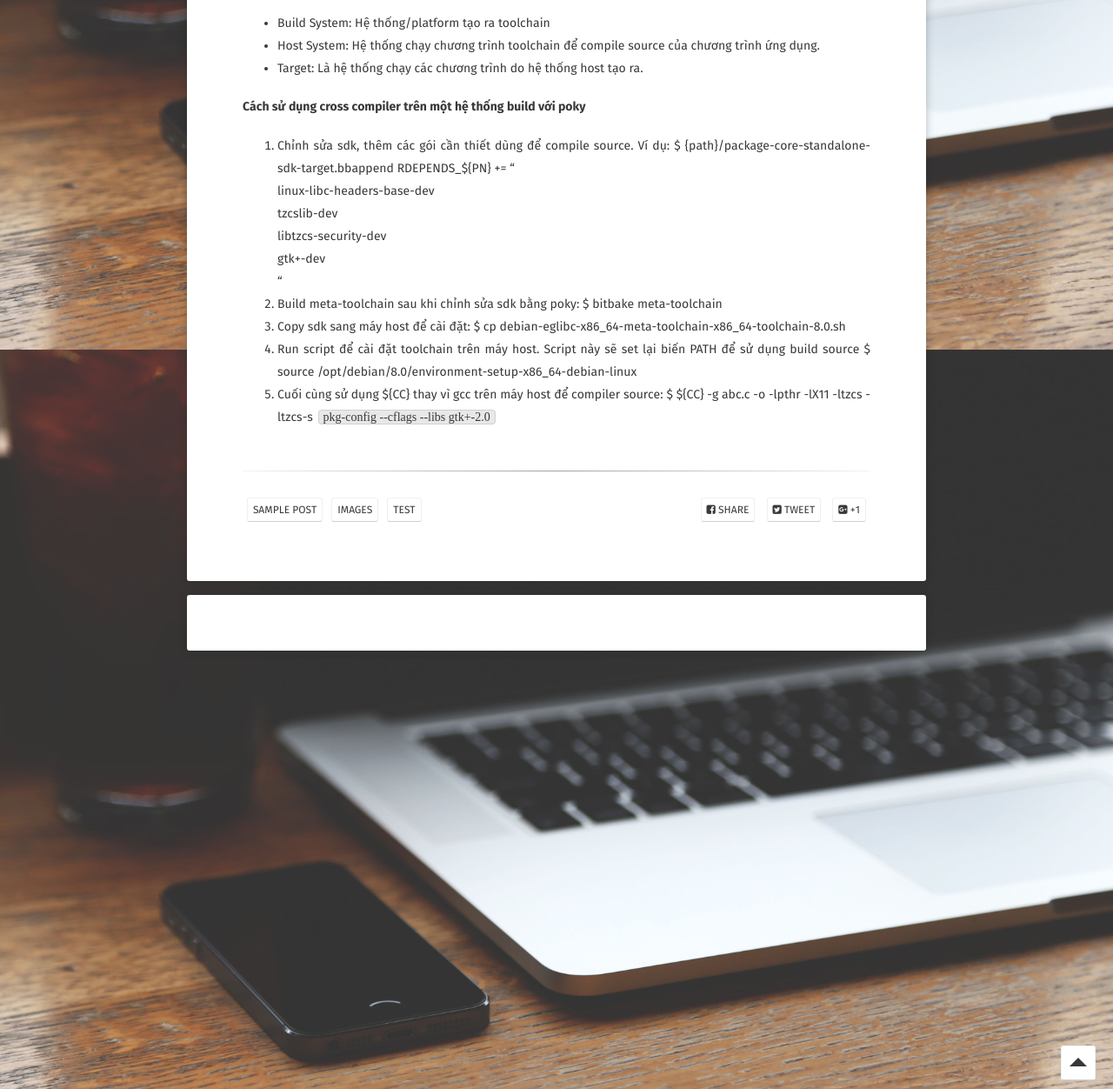
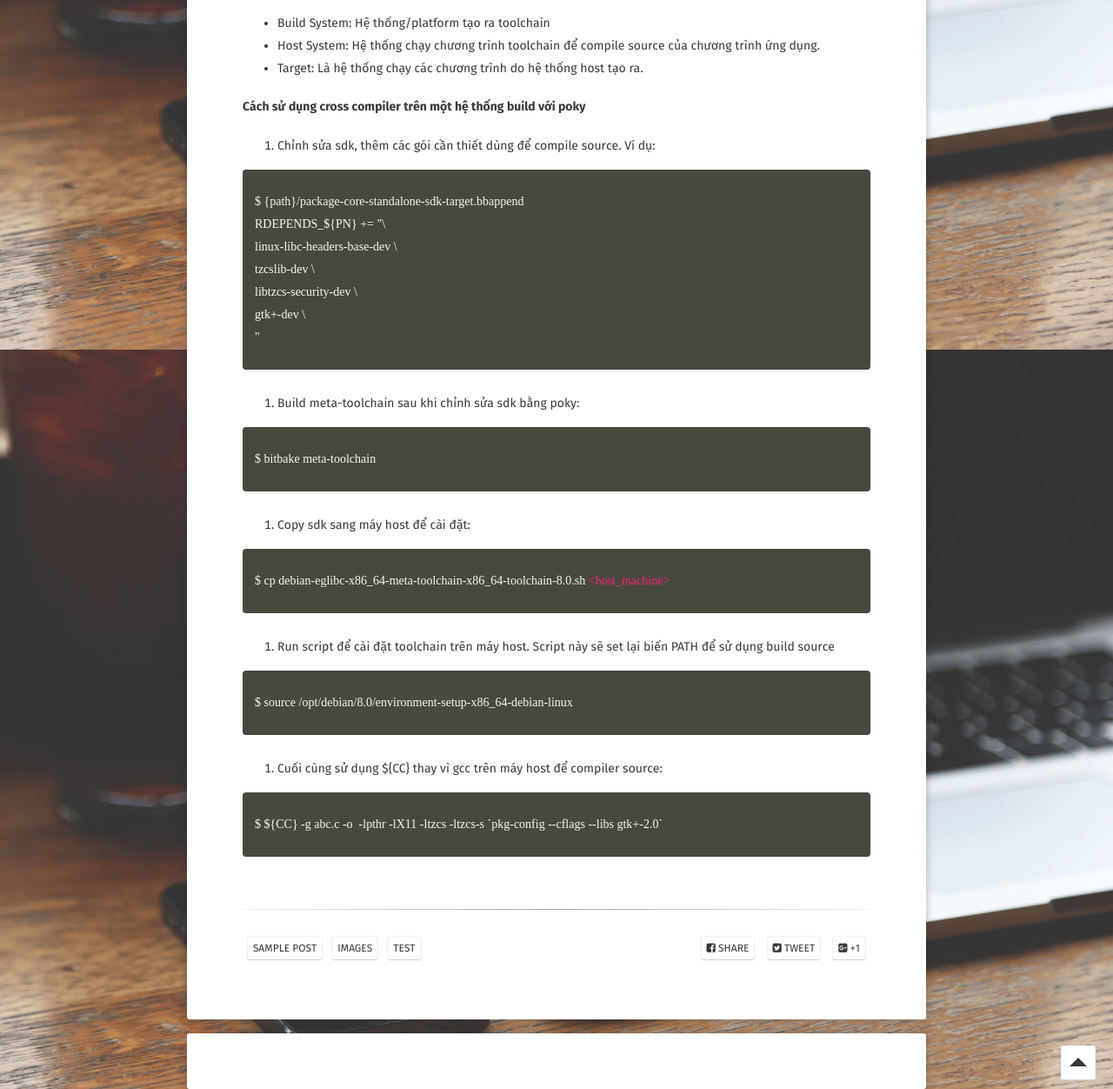
Before and after one commit to redsiren204/redsiren204.github.io, a Jekyll site: the page built from _posts/2017-06-27-cross-compiler.md, in a window 1280 px wide and 1400 px high, scrolled down 2150 px. Shown: the part 148-1400 px from the top of the window at 87% size. Built offline with Jekyll 4.4.1, drawn with Linux system fonts in a browser that asks for light colours; some web fonts are replaced; comment, search, counter and statistics services are not loaded; some of the changed text lies outside the part shown.

Commit message:
Add syntax highlight for code quote
Signed-off-by: Tran Van Tam <redsiren204@gmail.com>

```diff
--- a/_posts/2017-06-27-cross-compiler.md
+++ b/_posts/2017-06-27-cross-compiler.md
@@ -54,6 +54,7 @@ Quá trình tạo và sử dụng Toolchain gồm 3 thành phần:
 #### Cách sử dụng cross compiler trên một hệ thống build với poky
 
 1. Chỉnh sửa sdk, thêm các gói cần thiết dùng để compile source. Ví dụ:
+{% highlight html %}
 $ {path}/package-core-standalone-sdk-target.bbappend
 RDEPENDS_${PN} += "\
 linux-libc-headers-base-dev \
@@ -61,11 +62,20 @@ tzcslib-dev \
 libtzcs-security-dev \
 gtk+-dev \
 "
+{% endhighlight %}
 2. Build meta-toolchain sau khi chỉnh sửa sdk bằng poky:
+{% highlight html %}
 $ bitbake meta-toolchain
+{% endhighlight %}
 3. Copy sdk sang máy host để cài đặt:
+{% highlight html %}
 $ cp debian-eglibc-x86_64-meta-toolchain-x86_64-toolchain-8.0.sh <host_machine>
+{% endhighlight %}
 4. Run script để cài đặt toolchain trên máy host. Script này sẽ set lại biến PATH để sử dụng build source
+{% highlight html %}
 $ source /opt/debian/8.0/environment-setup-x86_64-debian-linux
+{% endhighlight %}
 5. Cuối cùng sử dụng ${CC} thay vì gcc trên máy host để compiler source:
+{% highlight html %}
 $ ${CC} -g abc.c -o  -lpthr -lX11 -ltzcs -ltzcs-s `pkg-config --cflags --libs gtk+-2.0`
+{% endhighlight %}
```
Also changed, not shown: other parts of _posts/2017-06-27-cross-compiler.md (+1 -1 lines), 2 other files.
